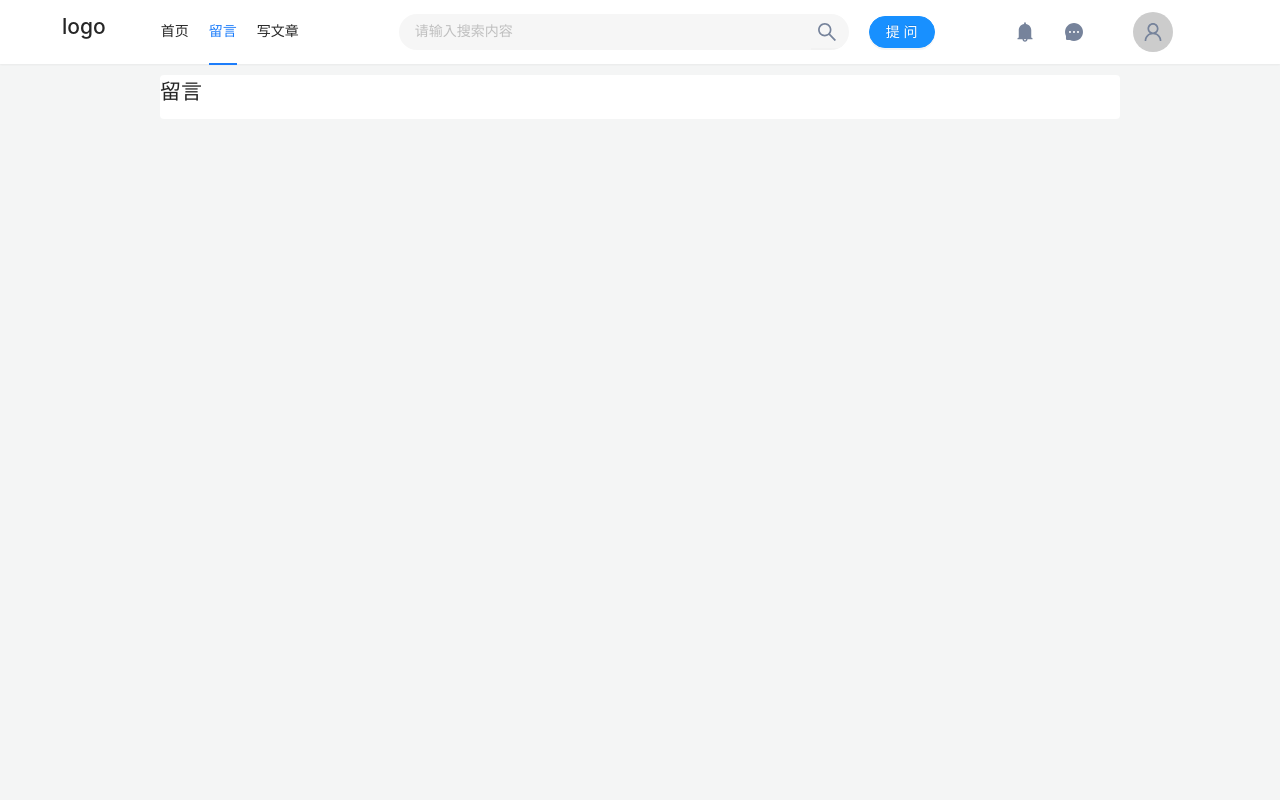
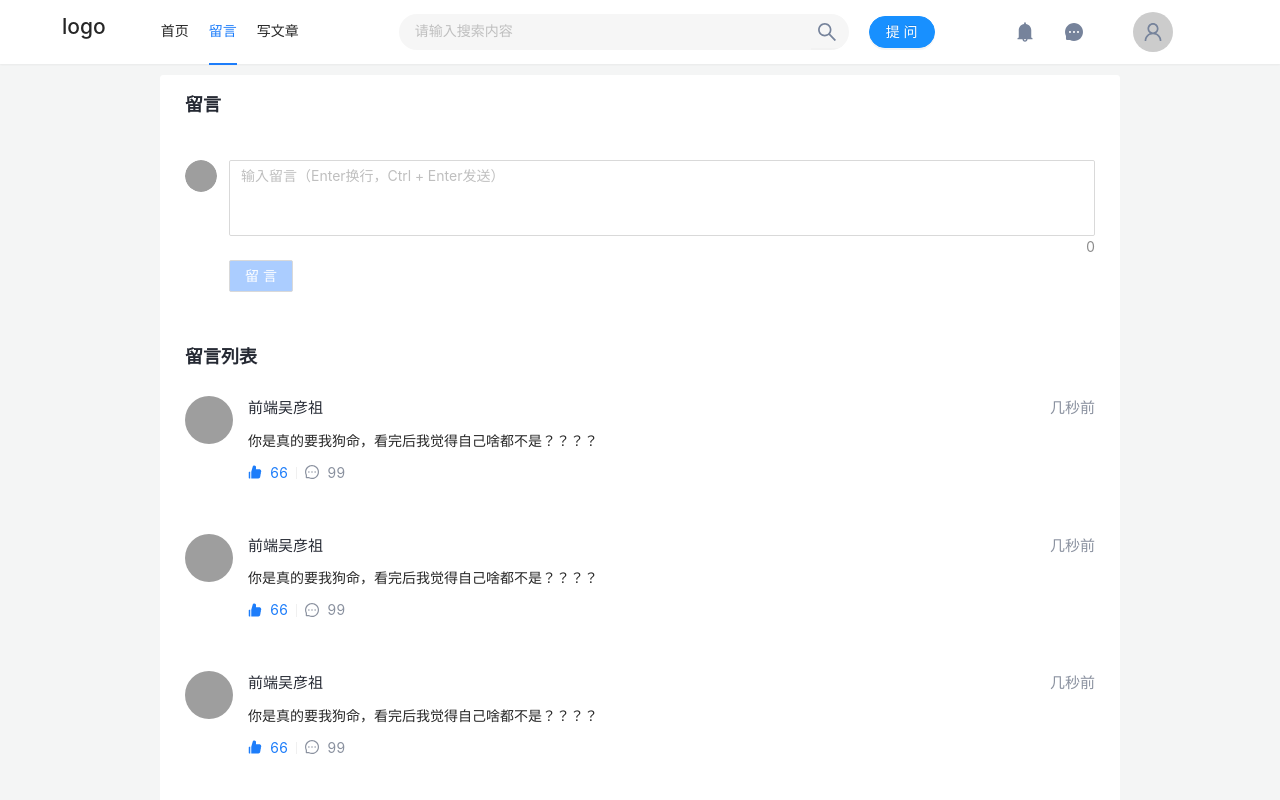
Before and after one commit to woshinibaba-hue/bloc, a React (Create React App) app: page /guestbook in a window 1280 px wide. Shown: the top 800 px of the page. Built offline with nearby package versions, Linux system fonts and the light colour scheme; grey boxes are pictures that could not be loaded.

Commit message:
留言列表搭建

```diff
--- a/src/components/Comment/List/index.tsx
+++ b/src/components/Comment/List/index.tsx
@@ -6,18 +6,16 @@ import CommentItem from '../Item'
 
 import { ListStyled } from './styled'
 
-const data = Array.from({ length: 23 }).map((_, i) => ({
-  username: '前端吴彦祖',
-  avatar:
-    'https://p3-passport.byteacctimg.com/img/user-avatar/f0b821163b109a64e2b8a5189d27de67~300x300.image',
-  content: '你是真的要我狗命，看完后我觉得自己啥都不是？？？？',
-  createtime: new Date()
-}))
+import { CommentListProps } from './types'
 
-const CommentList: React.FC = () => {
+const CommentList: React.FC<CommentListProps> = ({
+  comments,
+  titleText,
+  pageSize = 5
+}) => {
   return (
     <ListStyled>
-      <div className="header">评论列表</div>
+      <div className="header">{titleText}列表</div>
       <List
         itemLayout="vertical"
         size="large"
@@ -25,9 +23,9 @@ const CommentList: React.FC = () => {
           onChange: (page) => {
             console.log(page)
           },
-          pageSize: 3
+          pageSize
         }}
-        dataSource={data}
+        dataSource={comments}
         renderItem={(item) => {
           return <CommentItem comment={item} />
         }}
--- a/src/components/Comment/index.tsx
+++ b/src/components/Comment/index.tsx
@@ -12,11 +12,13 @@ const Comments: React.FC<CommentProps> = ({
   onChange,
   onSubmit,
   submitting,
-  mainText
+  mainText,
+  list,
+  pageSize = 5
 }) => {
   return (
     <CommentStyled>
-      {/* 评论框 */}
+      {/* 评论/留言 框 */}
       <Editor
         onChange={onChange}
         value={value}
@@ -24,8 +26,9 @@ const Comments: React.FC<CommentProps> = ({
         mainText={mainText}
         submitting={submitting}
       />
-      {/* 评论列表 */}
-      <List />
+
+      {/* 评论/留言 列表 */}
+      <List comments={list} titleText={mainText} pageSize={pageSize} />
     </CommentStyled>
   )
 }
--- a/src/views/Article/components/Main/index.tsx
+++ b/src/views/Article/components/Main/index.tsx
@@ -22,6 +22,14 @@ function Main({ textContent }: MarkdownProps) {
   const onSumit = () => {
     console.log('发布评论', comment)
   }
+
+  const data = Array.from({ length: 23 }).map((_, i) => ({
+    username: '前端吴彦祖',
+    avatar:
+      'https://p3-passport.byteacctimg.com/img/user-avatar/f0b821163b109a64e2b8a5189d27de67~300x300.image',
+    content: '你是真的要我狗命，看完后我觉得自己啥都不是？？？？',
+    createtime: new Date()
+  }))
 
   return (
     <div>
@@ -73,6 +81,7 @@ function Main({ textContent }: MarkdownProps) {
           value={comment}
           mainText="评论"
           onSubmit={onSumit}
+          list={data}
         />
       </CommentStyle>
     </div>
--- a/src/views/Guestbook/index.tsx
+++ b/src/views/Guestbook/index.tsx
@@ -1,9 +1,35 @@
-import React, { memo } from 'react'
+import React, { memo, useState } from 'react'
+
+import Comment from '@/components/Comment'
 
 function Guestbook() {
+  const [guestbook, setGuestbook] = useState('')
+  const onChange = (e: React.ChangeEvent<HTMLTextAreaElement>) => {
+    setGuestbook(e.target.value)
+  }
+
+  const onSubmit = () => {
+    console.log(guestbook)
+  }
+
+  const data = Array.from({ length: 23 }).map((_, i) => ({
+    username: '前端吴彦祖',
+    avatar:
+      'https://p3-passport.byteacctimg.com/img/user-avatar/f0b821163b109a64e2b8a5189d27de67~300x300.image',
+    content: '你是真的要我狗命，看完后我觉得自己啥都不是？？？？',
+    createtime: new Date()
+  }))
+
   return (
-    <div>
-      <h2>留言</h2>
+    <div className="bg">
+      <Comment
+        onChange={onChange}
+        onSubmit={onSubmit}
+        value={guestbook}
+        mainText="留言"
+        list={data}
+        pageSize={10}
+      />
     </div>
   )
 }
```
Also changed, not shown: src/components/Comment/List/types.ts (+5 -8 lines), src/components/Comment/types.ts (+6 -1 lines).
